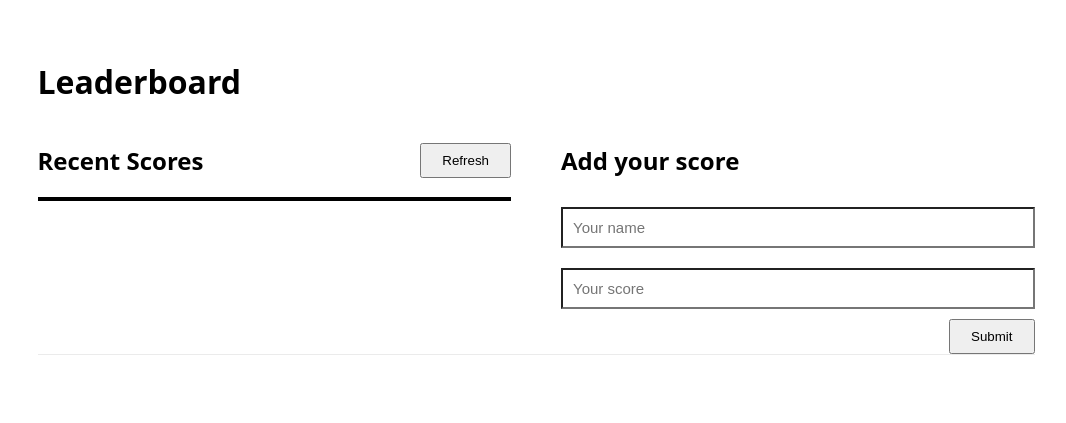
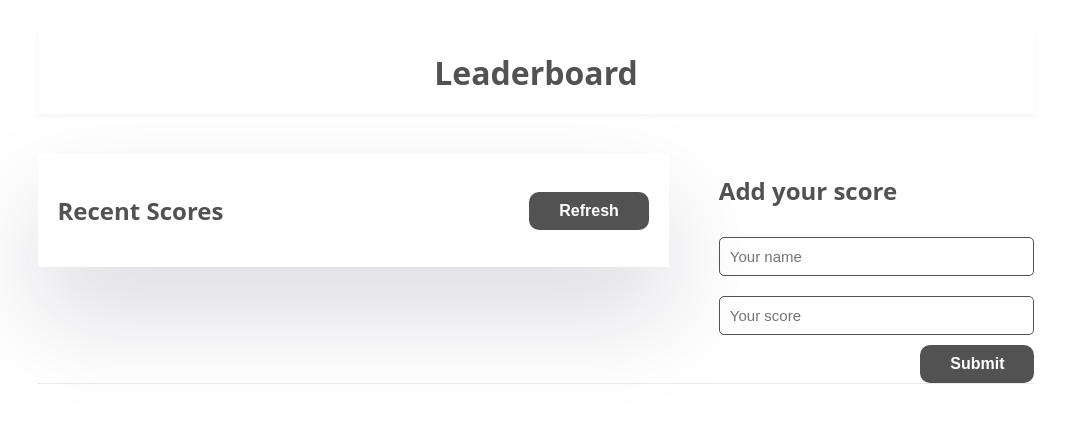
Before and after one commit to mrprotocoll/leaderboard-microverse, a website built with webpack: page src/index.html in a window 1280 px wide. Shown: the part 203-626 px from the top of the page, without its empty margins (104-1170 px from the left). Built offline with nearby package versions, Linux system fonts and the light colour scheme; no server answers.

Commit message:
Added styling

```diff
--- a/src/index.js
+++ b/src/index.js
@@ -12,7 +12,7 @@ window.addEventListener('load', () => {
     let content = '';
     leaderboard.getScore().then((data) => {
       data.result.forEach((data) => {
-        content += `<li>${data.user}:  ${data.score}</li>`;
+        content += `<li><strong>${data.user}:</strong>  ${data.score}</li>`;
       });
       scoresContainer.innerHTML = content;
     });
@@ -34,7 +34,7 @@ window.addEventListener('load', () => {
       if (response.result === 'Leaderboard score created correctly.') {
         // append new score if successful
         const scoreElement = document.createElement('li');
-        scoreElement.textContent = `${user}: ${score}`;
+        scoreElement.innerHTML = `<strong>${user}: </strong> ${score}`;
         scoresContainer.appendChild(scoreElement);
       }
     });
--- a/src/module/Leaderboard.js
+++ b/src/module/Leaderboard.js
@@ -1,7 +1,7 @@
 export default class Leaderboard {
   constructor() {
     this.baseURI = 'https://us-central1-js-capstone-backend.cloudfunctions.net/api/';
-    this.apiKey = 'OaaWEsM1fU91BBOf01Zg';
+    this.apiKey = 'Aj82qmYoVQ4KSgT1DrsT';
     this.endPoint = `${this.baseURI}games/ ${this.apiKey} /scores/`;
   }
 
--- a/src/style.css
+++ b/src/style.css
@@ -1,4 +1,7 @@
+@import url("https://fonts.googleapis.com/css2?family=Poppins:wght@400;500;600;700;800;900&display=swap");
+
 body {
+  font-family: "Poppins", sans-serif;
   background-color: #fff;
   margin: 0 auto;
   height: 100vh;
@@ -25,14 +28,35 @@ main {
 .row {
   border-bottom: 1px solid #ebebeb;
   display: grid;
-  grid-template-columns: 1fr 1fr;
+  grid-template-columns: 2fr 1fr;
   column-gap: 50px;
+}
+
+h1{
+    padding: 20px;
+    background-color: #ffffff;
+    color: #525252;
+    box-shadow: rgba(0, 0, 0, 0.04) 0px 3px 5px;
+    margin-bottom: 40px;
+    text-align: center;
+}
+
+h2 {
+    color: #525252;
+}
+
+.board {
+
 }
 
 .board-title {
   display: flex;
   justify-content: space-between;
   align-items: center;
+  padding: 20px;
+  margin-bottom: 20px;
+  background-color: #ffffff;
+  box-shadow: rgba(17, 12, 46, 0.15) 0px 48px 100px 0px;
 }
 
 ul {
@@ -40,17 +64,18 @@ ul {
   width: 100%;
   list-style-type: none;
   margin: 0;
-  border: 2px solid #000;
+  box-shadow: rgba(17, 12, 46, 0.15) 0px 48px 100px 0px;
 }
 
 li {
   font-size: 16px;
   font-weight: 300;
   display: flex;
-  padding: 10px;
+  padding: 10px 20px;
   justify-content: space-between;
   align-items: center;
   align-content: center;
+  color: #525252;
 }
 
 li:nth-child(even) {
@@ -64,10 +89,19 @@ li:nth-child(even) {
   width: 100%;
   padding: 10px;
   margin: 10px 0;
+  border-radius: 5px;
+  border: 1px solid #525252;
 }
 
 button {
-  padding: 8px 20px;
+  padding: 10px 30px;
+  background-color: #525252;
+  border: 0;
+  border-radius: 10px;
+  font-size: 16px;
+  color: #ffffff;
+  font-weight: bold;
+  cursor: pointer;
 }
 
 .submit {
```
